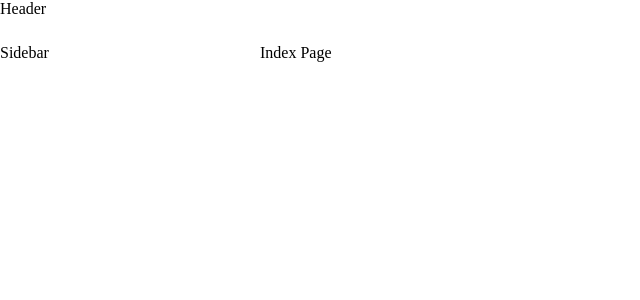
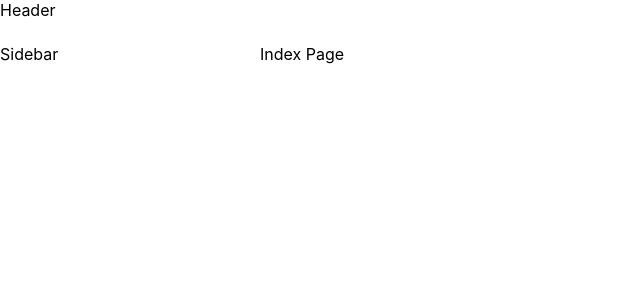
Before and after one commit to phnamdev/trello-clone, a Nuxt app: page / in a window 1280 px wide. Shown: the top 300 px of the page, without its empty margins (0-640 px from the left). Built offline with nearby package versions, Linux system fonts and the light colour scheme.

Commit message:
:crayon: Update font-family

```diff
--- a/assets/scss/_reset.scss
+++ b/assets/scss/_reset.scss
@@ -1,6 +1,11 @@
 html,
-body {
+body,
+* {
   margin: 0;
   padding: 0;
   box-sizing: border-box;
 }
+
+body {
+  font-family: -apple-system, 'Segoe UI', Roboto, Ubuntu, sans-serif;
+}
```
